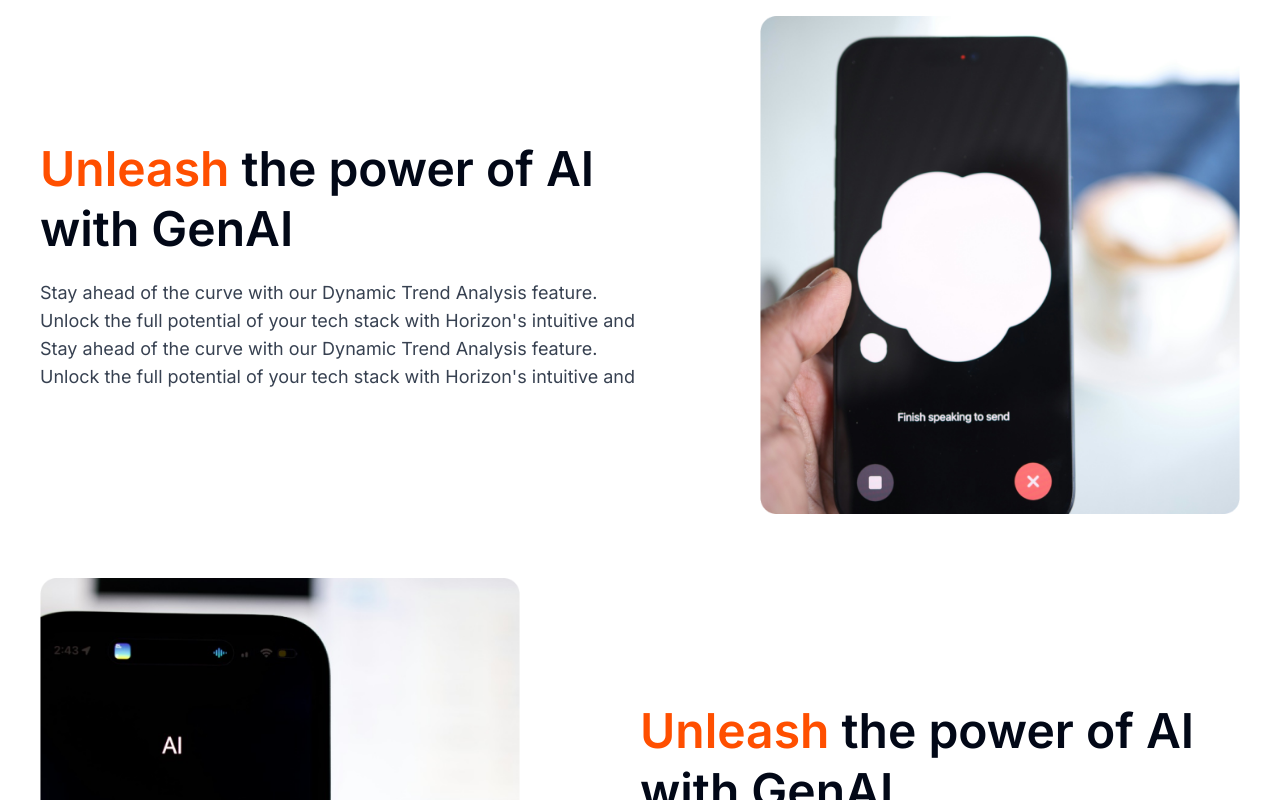
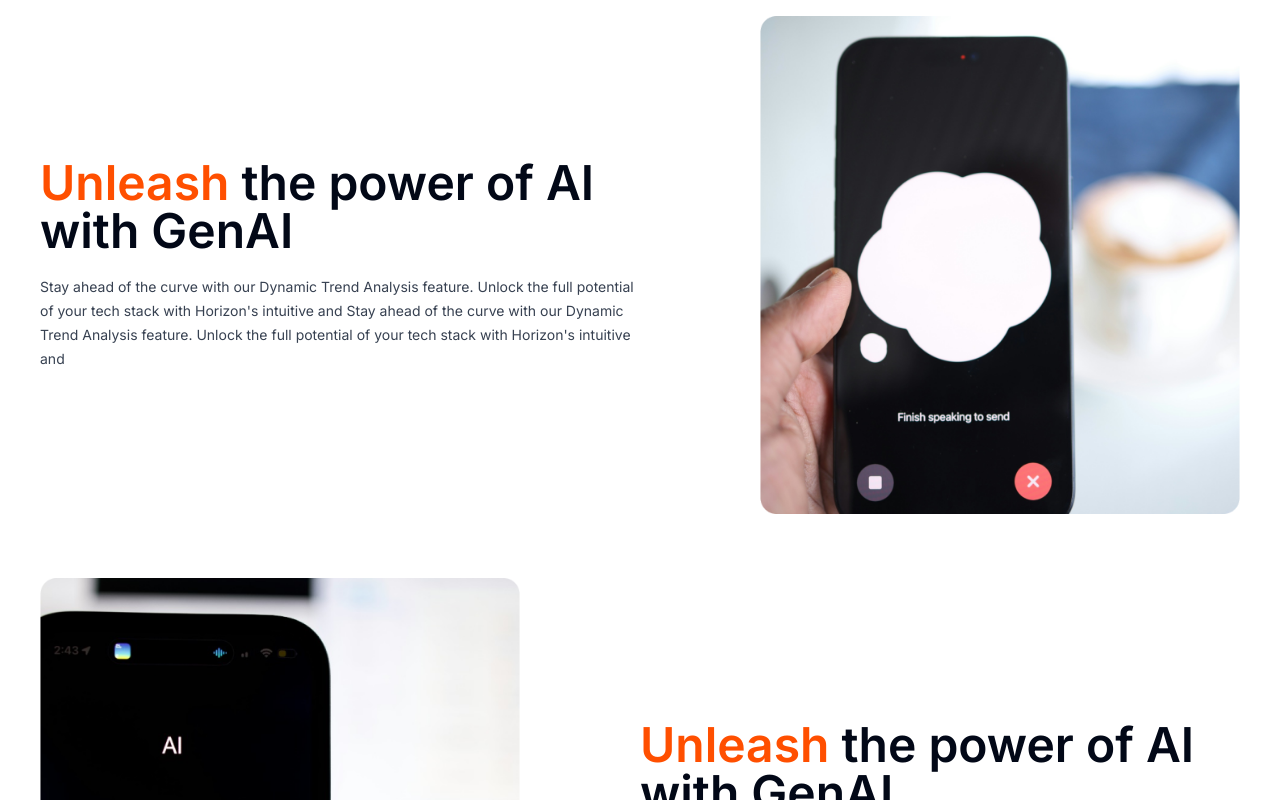
Before and after one commit to vatsan-0613/landing-page, a Next.js app: page / in a window 1280 px wide. Shown: the part 900-1700 px from the top of the page. Built offline with nearby package versions, Linux system fonts and the light colour scheme.

Commit message:
tweaked responsiveness

```diff
--- a/components/Service.tsx
+++ b/components/Service.tsx
@@ -13,8 +13,8 @@ const Service: React.FC<ServiceProps> = ({ flex, phoneImg }) => {
     return (
         <section className={`${flex} max-sm:flex-col-reverse items-center flex mt-16 w-full px-10 justify-between mb-16`}>
             <div className='sm:w-[50%] text-center'>
-                <h2 className='sm:text-5xl text-3xl font-semibold mb-5 sm:leading-tight mt-5 sm:mt-0 text-center sm:text-start'><span className='text-buttonOrange'>Unleash</span> the power of AI with GenAI</h2>
-                <p className='text-smallText sm-leading-8 leading-6 sm:text-lg text-sm text-center sm:text-start'>
+                <h2 className='md:text-5xl  sm:text-3xl text-2xl font-semibold mb-5 sm:leading-tight mt-5 sm:mt-0 text-center sm:text-start'><span className='text-buttonOrange'>Unleash</span> the power of AI with GenAI</h2>
+                <p className='text-smallText sm-leading-8 leading-6 sm:text-md text-sm text-center sm:text-start'>
                     Stay ahead of the curve with our Dynamic Trend Analysis feature.
                     Unlock the full potential of your tech stack with Horizon&apos;s intuitive
                     and Stay ahead of the curve with our Dynamic Trend Analysis feature.
```
